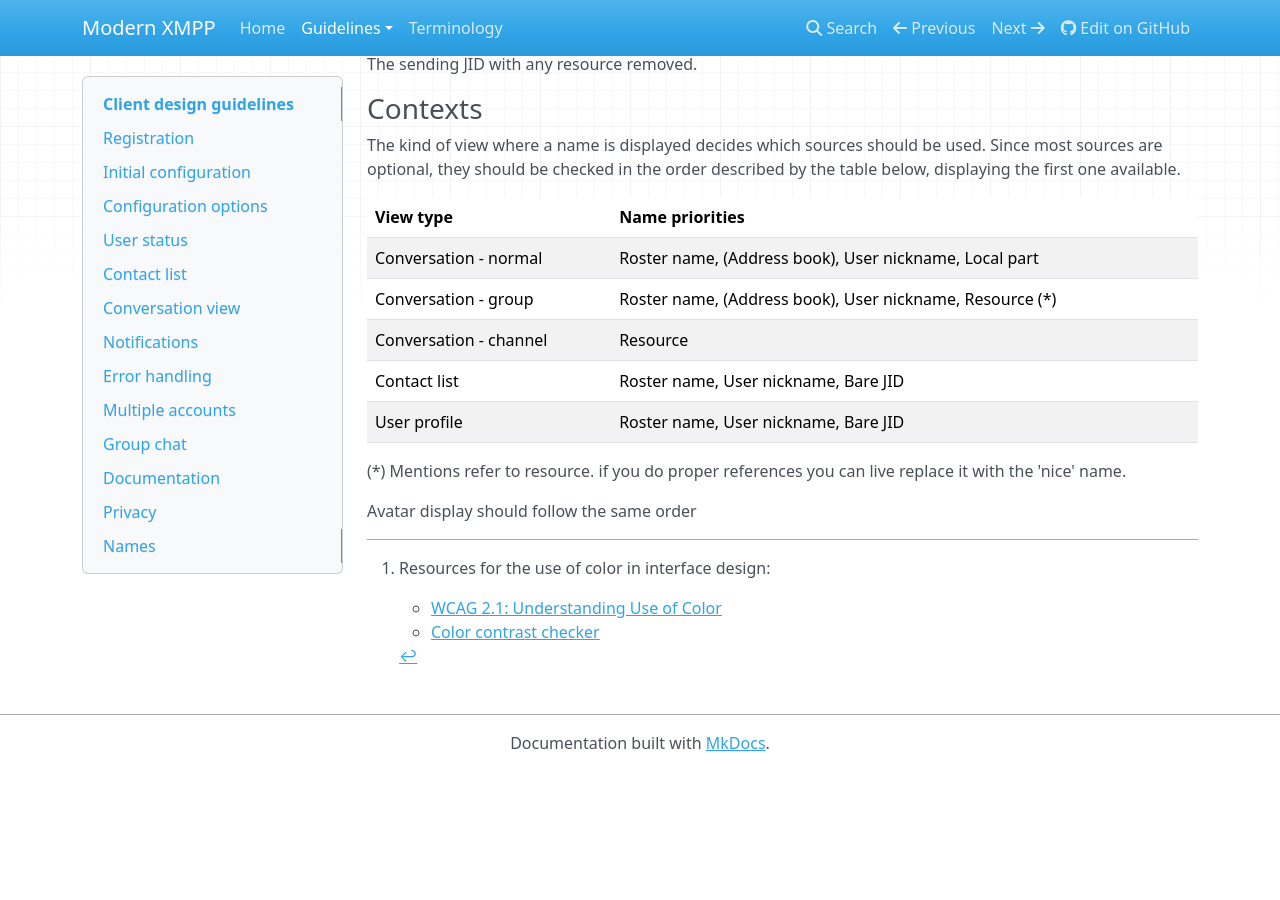
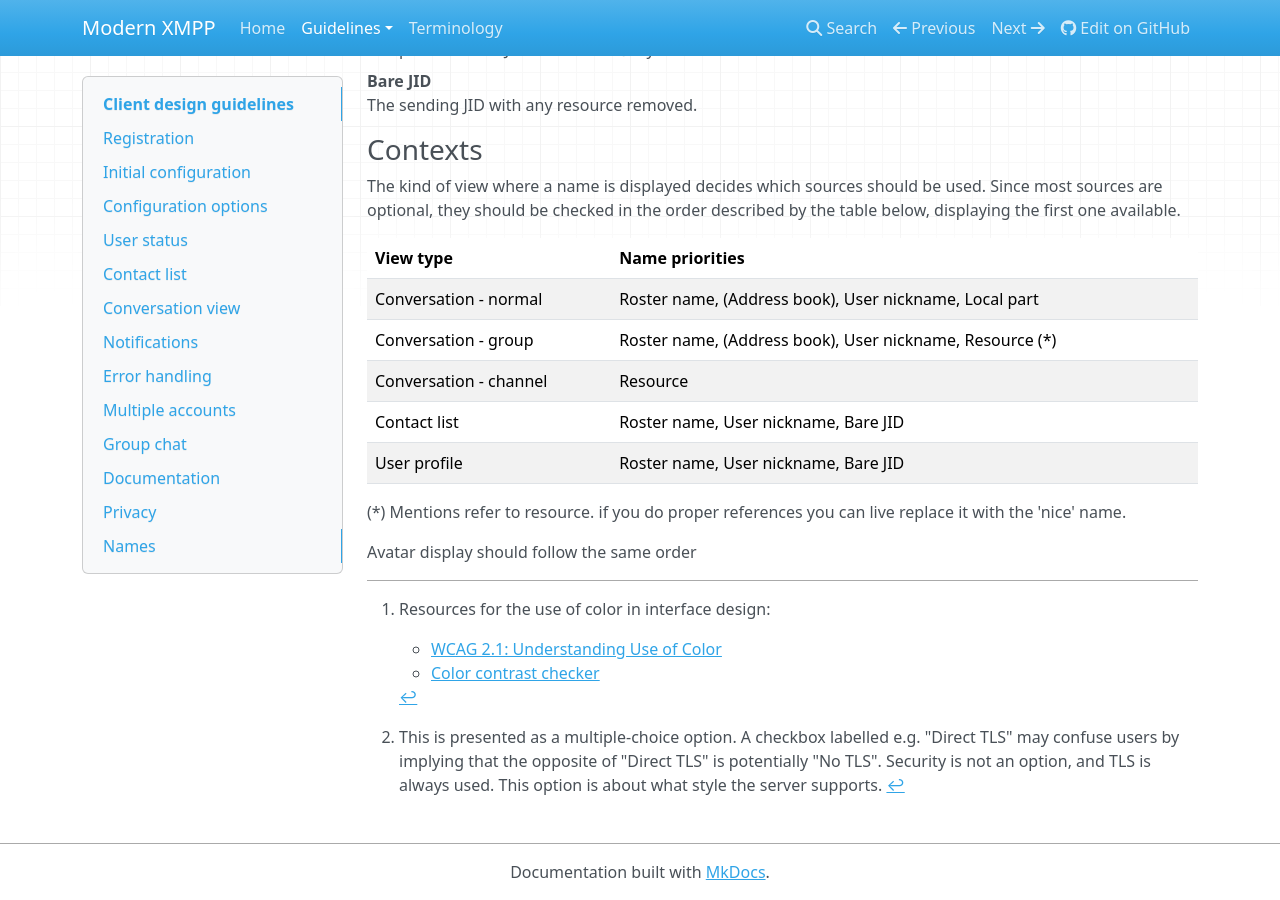
Before and after one commit to modernxmpp/modernxmpp, an MkDocs documentation site: the page built from docs/client/design.md, in a window 1280 px wide and 900 px high, scrolled down 3966 px. Built offline with MkDocs 1.6.1, drawn with Linux system fonts in a browser that asks for light colours; nearby versions of some CDN libraries; before the commit the page ends 4737 px from its top, so only the background shows below that; some of the changed text lies outside the part shown.

Commit message:
Add "TLS Mode" advanced network configuration

```diff
--- a/docs/client/design.md
+++ b/docs/client/design.md
@@ -32,10 +32,11 @@
 Support for these options is OPTIONAL. If included in the client, they MUST NOT
 be requested by default at startup, but should be accessible through an advanced options interface.
 
-| Option       | Description                        |
-|:-------------|:-----------------------------------|
-| Connect host | The network hostname to connect to |
-| Connect port | The network port to connect to     |
+| Option              | Description                                  |
+|:--------------------|:---------------------------------------------|
+| Connect host        | The network hostname to connect to           |
+| Connect port        | The network port to connect to               |
+| TLS Mode[^tls-mode] | Multiple choice: "STARTTLS" or "Direct TLS"  |
 
 Both of the above should be automatically discovered from DNS, according to the [rules in RFC 6120](https://xmpp.org/rfcs/rfc6120.html#tcp-resolution).
 Clients that support other connection mechanisms, such as BOSH, SHOULD also implement [XEP-0156](https://xmpp.org/extensions/xep-0156.html).
@@ -185,3 +186,7 @@
 
     * [WCAG 2.1: Understanding Use of Color](https://www.w3.org/WAI/WCAG21/Understanding/use-of-color.html)
     * [Color contrast checker](https://webaim.org/resources/contrastchecker/)
+
+[^tls-mode]: This is presented as a multiple-choice option. A checkbox labelled e.g. "Direct TLS"
+    may confuse users by implying that the opposite of "Direct TLS" is potentially "No TLS". Security is
+    not an option, and TLS is always used. This option is about what style the server supports.
```
